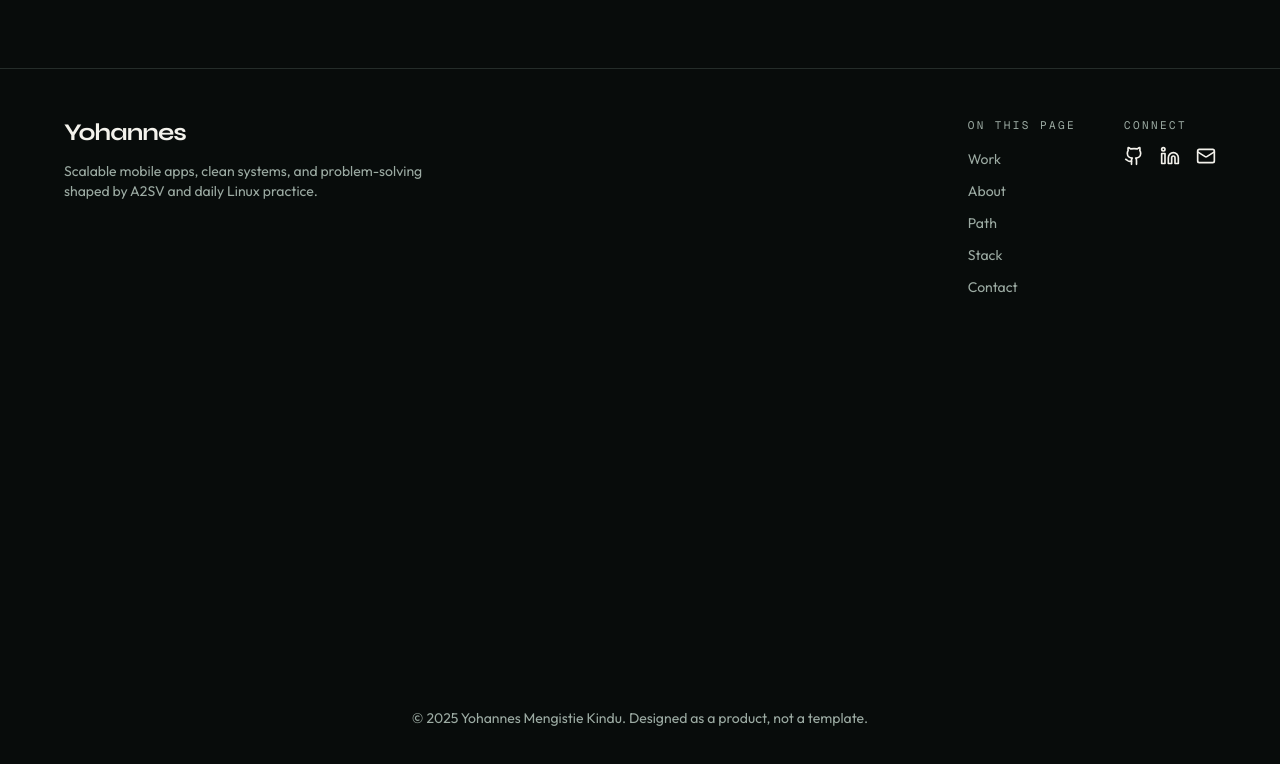
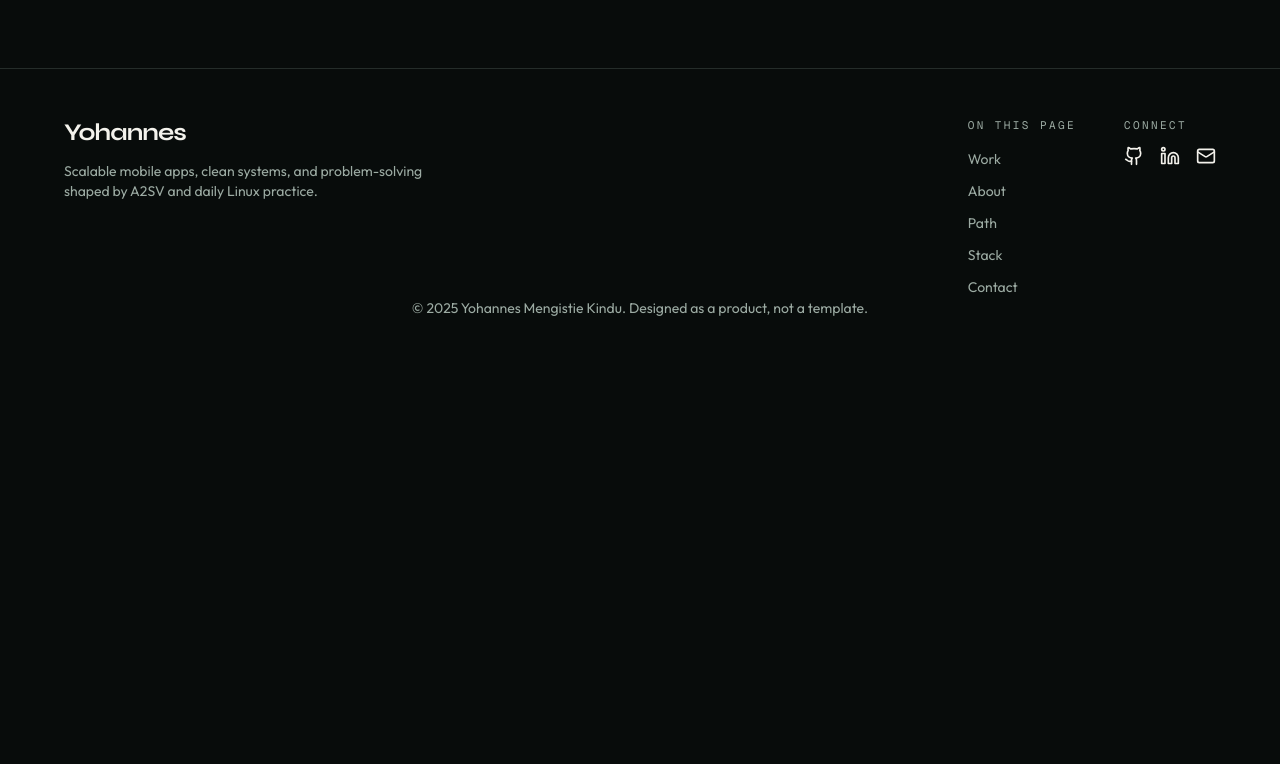
Before and after one commit to yohannes-mengistie/my-site, a Next.js app: page / in a window 1280 px wide. Shown: the part 6131-6895 px from the top of the page. After the commit the page ends 6497 px from the top, so only its background shows below. Built offline with nearby package versions, Linux system fonts and the light colour scheme.

Commit message:
update on the about page and the footer

```diff
--- a/src/components/Footer.tsx
+++ b/src/components/Footer.tsx
@@ -58,8 +58,8 @@
             </div>
           </div>
         </div>
-        <div className="flex justify-center items-center h-screen ">
-          <p className="mt-10 text-sm text-muted-foreground">
+        <div className="flex justify-center items-center">
+          <p className="text-sm text-muted-foreground">
             © {year} {site.name}. Designed as a product, not a template.
           </p>
         </div>
```
